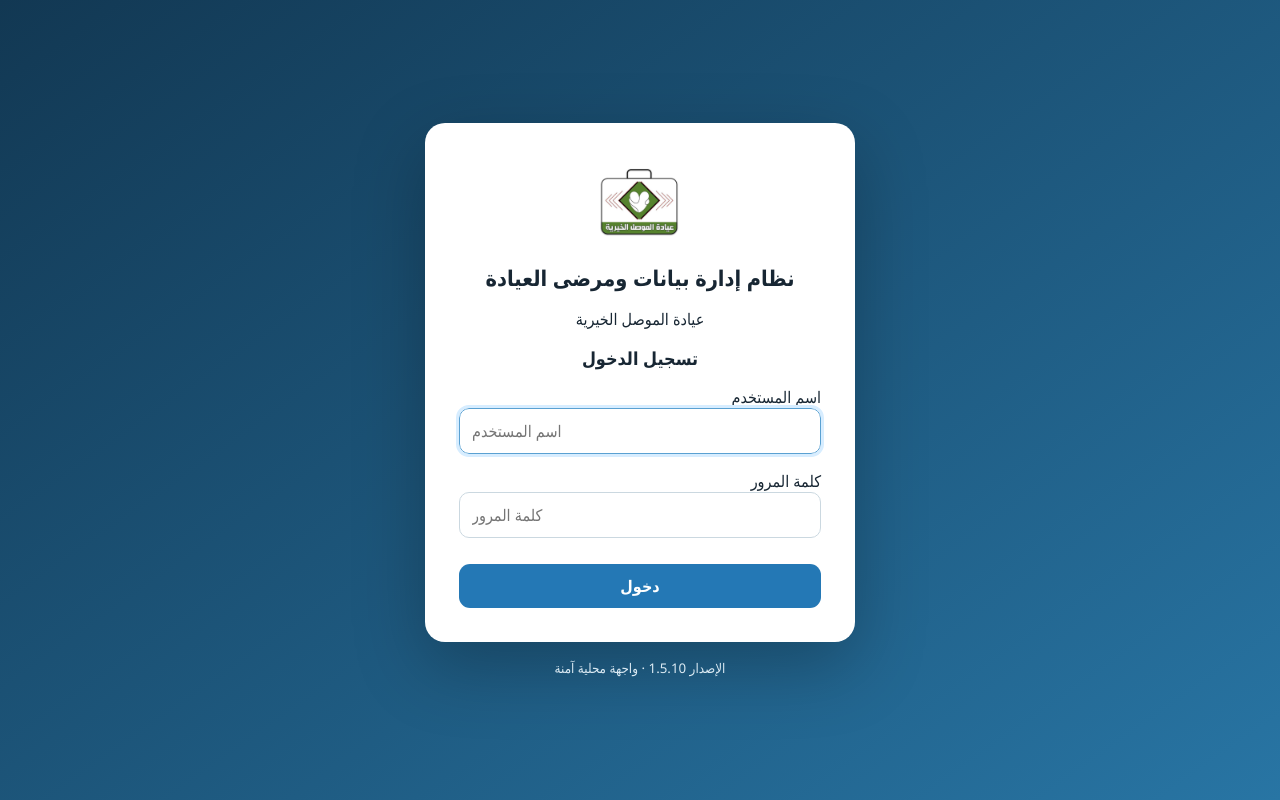
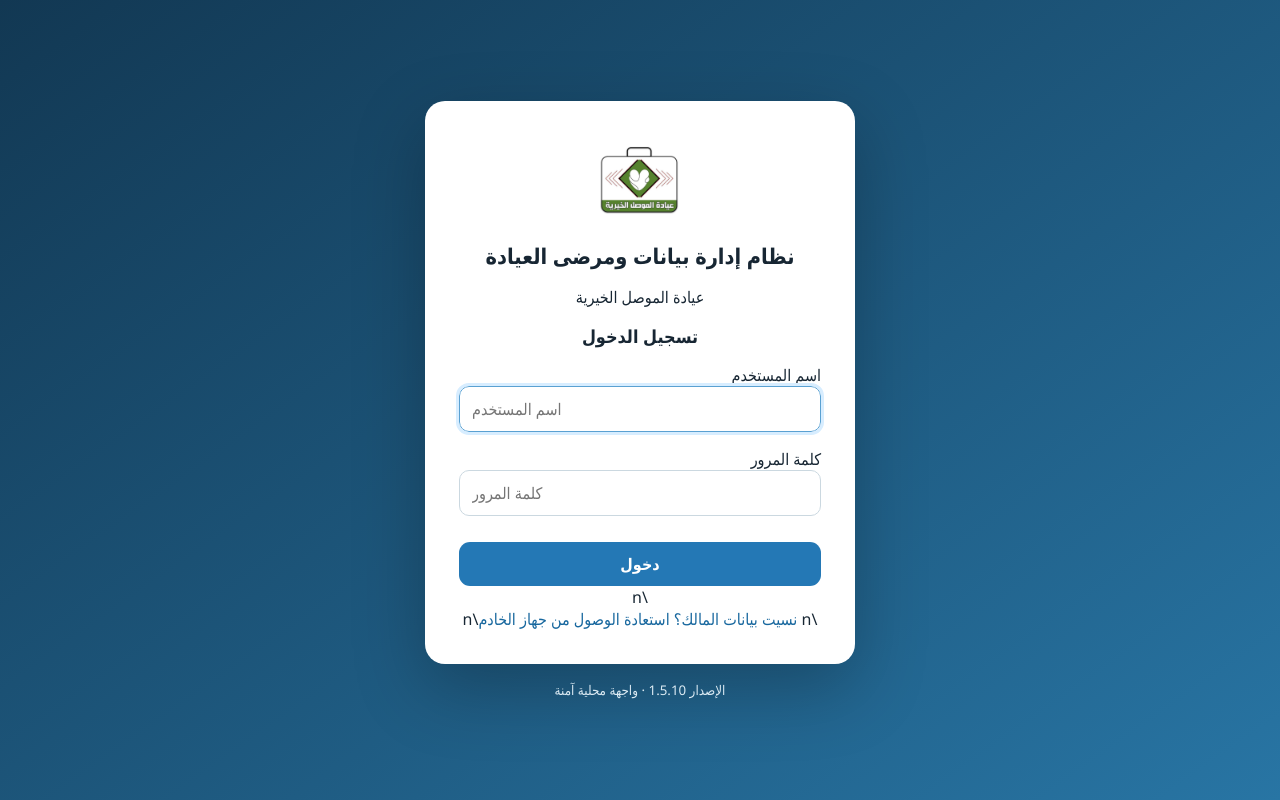
Before and after one commit to qadayas940-ui/ClinicDataSystem, a Django app: template templates/accounts/login.html in a window 1280 px wide. Run offline with Django 5.2, Linux system fonts and the light colour scheme; the template is opened without the code that fills it: values that come from a table or form of the project are taken from there, others are empty; parts of the project's set-up code (start-up, migrations or seed data) failed here and were passed over.

Commit message:
feat: add safe local owner account recovery

```diff
--- a/templates/accounts/login.html
+++ b/templates/accounts/login.html
@@ -17,5 +17,5 @@
     <div class="d-grid">
         <button type="submit" class="btn btn-primary btn-lg"><i class="bi bi-box-arrow-in-left"></i> دخول</button>
     </div>
-</form>
+</form>\n<div class="text-center mt-3">\n    <a class="small" href="{% url 'accounts:owner_recovery' %}">نسيت بيانات المالك؟ استعادة الوصول من جهاز الخادم</a>\n</div>
 {% endblock %}
```
